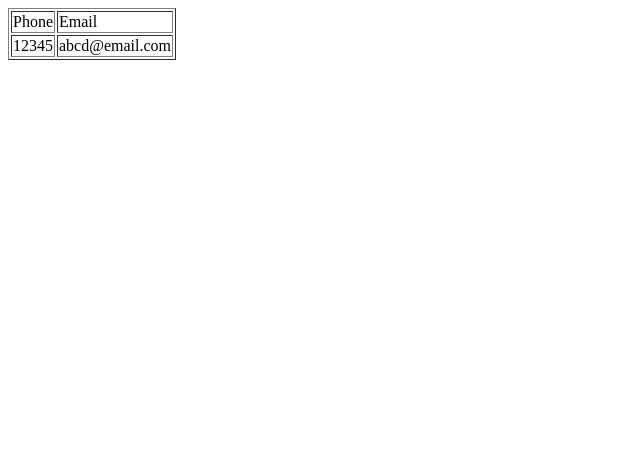
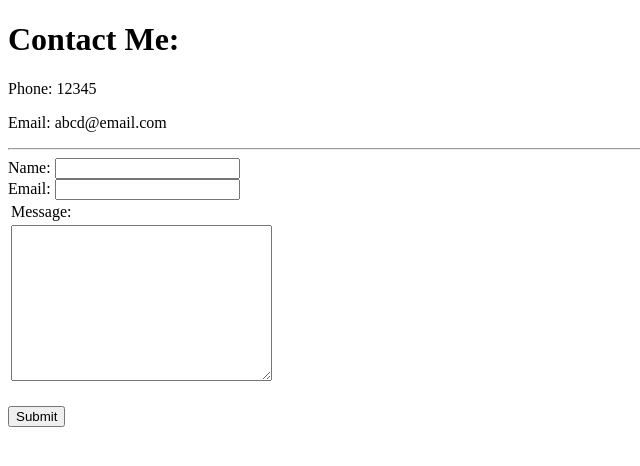
Before and after one commit to Androgkp/Portfolio, a plain HTML site: page Contact.html in a window 1280 px wide. Shown: the whole page, without its empty margins (0-640 px from the left). Drawn offline with Linux system fonts and the light colour scheme.

Commit message:
Index and cotact page aligned correctly

```diff
--- a/Contact.html
+++ b/Contact.html
@@ -6,24 +6,31 @@
     <title>Contact</title>
 </head>
 <body>
-    <!--
+
     <h1>Contact Me:</h1>
     <p>Phone: 12345</p>
     <p>Email: abcd@email.com</p>
-    -->
-
-    <table border="1" >
-        <tr>
-            <td>Phone</td>
-            <td>Email</td>
-        </tr>
-        <tr>
-            <td>12345</td>
-            <td>abcd@email.com</td>
-        </tr>
+    <hr>
+    <form action="index.html">
+        <label for="">Name:</label>
+        <input type="text">
+        <br>
+        <label for="">Email:</label>
+        <input type="email">
+        <br>
+        <table>
+            <tr>
+                <td> <label for="">Message:</label></td>
+            </tr>
+            <td> <textarea name="YourMessage" id="" cols="30" rows="10"></textarea></td>
+        </table>
+        <br>
+        <input type="Submit">
 
 
-    </table>
+    </form>
+
+
 
 </body>
 </html>
```
Also changed, not shown: index.html (+14 -7 lines).
